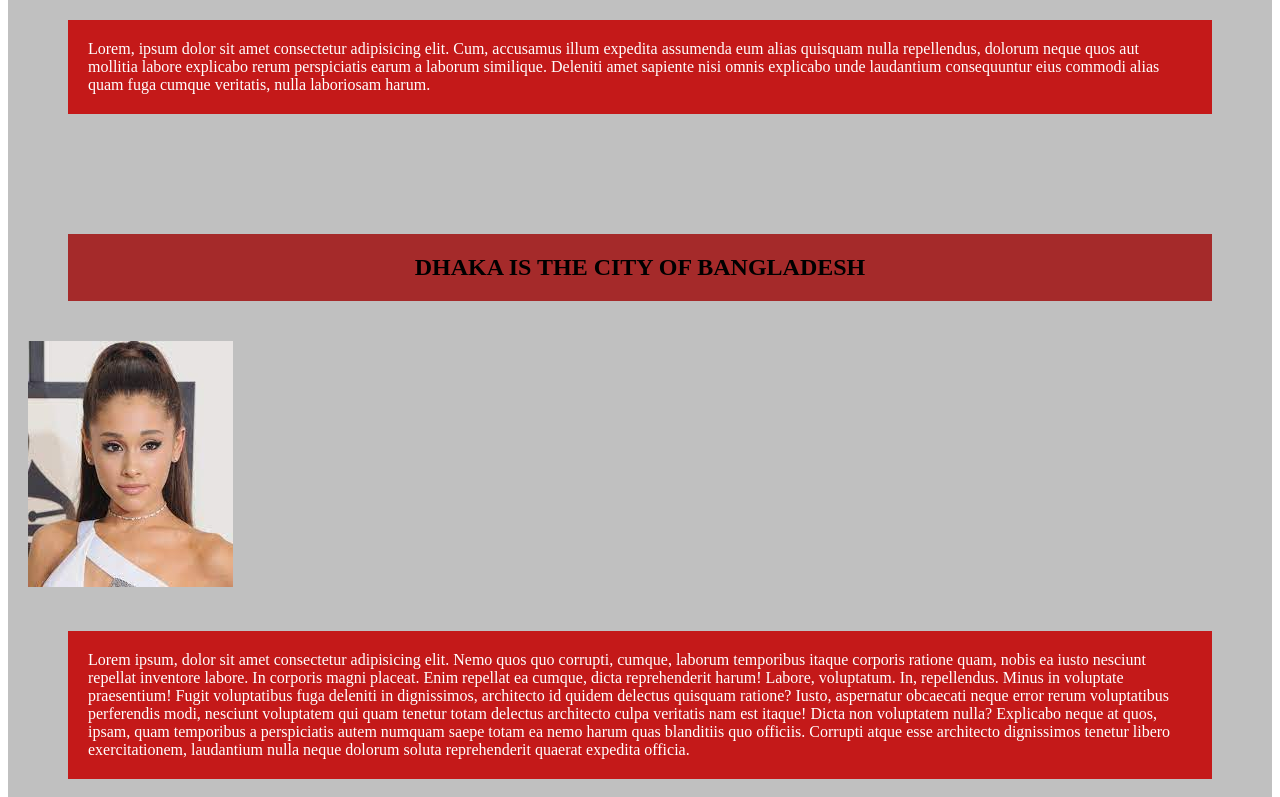
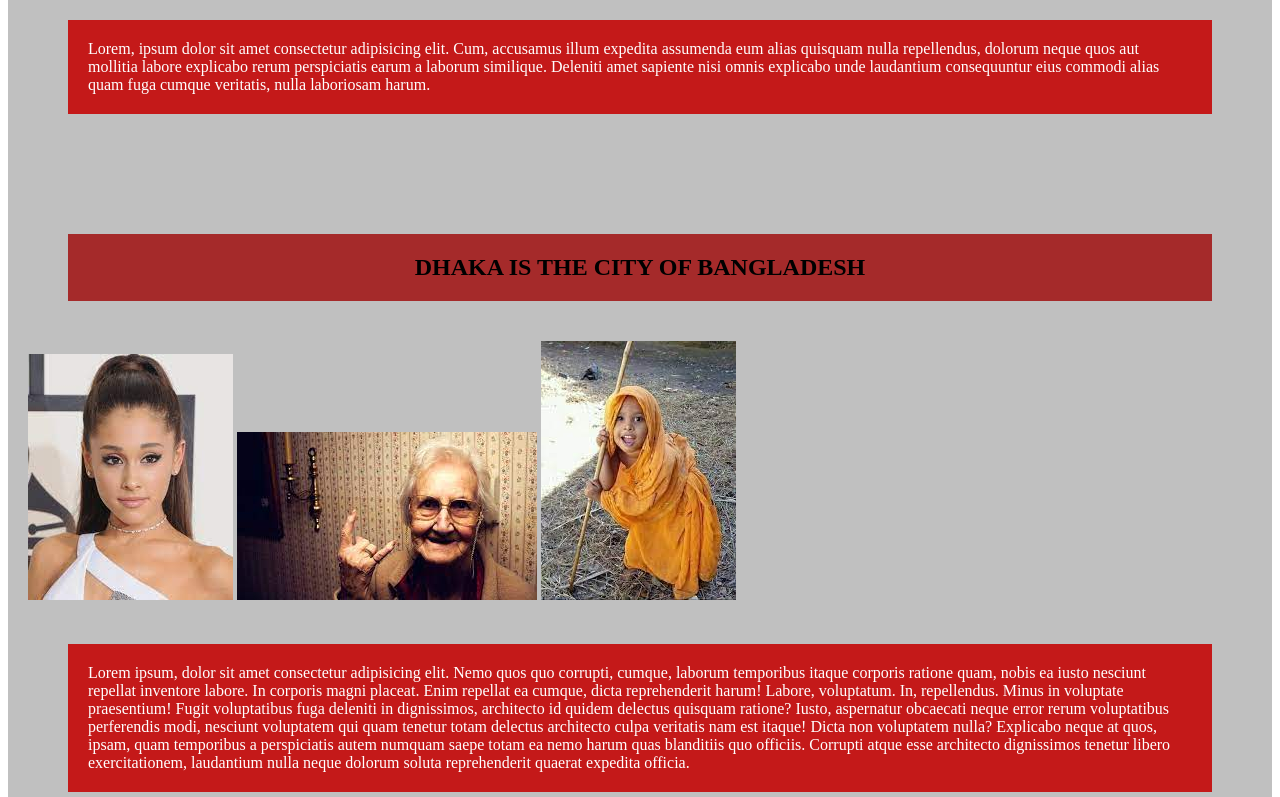
Before and after one commit to Aburaian/my-repu, a plain HTML site: page index.html in a window 1280 px wide. Shown: the part 368-1165 px from the top of the page. Drawn offline with Linux system fonts and the light colour scheme.

Commit message:
two images add

```diff
--- a/index.html
+++ b/index.html
@@ -17,6 +17,8 @@
     <div>
         <h2>dhaka is the city of bangladesh</h2>
         <img src="download.jpg" alt="">
+        <img src="grand ma/grandma.jpg" alt="">
+        <img src="grand ma/natipoti/natiput.jpg" alt="">
         <p>Lorem ipsum, dolor sit amet consectetur adipisicing elit. Nemo quos quo corrupti, cumque, laborum temporibus itaque corporis ratione quam, nobis ea iusto nesciunt repellat inventore labore. In corporis magni placeat. Enim repellat ea cumque, dicta reprehenderit harum! Labore, voluptatum. In, repellendus. Minus in voluptate praesentium! Fugit voluptatibus fuga deleniti in dignissimos, architecto id quidem delectus quisquam ratione? Iusto, aspernatur obcaecati neque error rerum voluptatibus perferendis modi, nesciunt voluptatem qui quam tenetur totam delectus architecto culpa veritatis nam est itaque! Dicta non voluptatem nulla? Explicabo neque at quos, ipsam, quam temporibus a perspiciatis autem numquam saepe totam ea nemo harum quas blanditiis quo officiis. Corrupti atque esse architecto dignissimos tenetur libero exercitationem, laudantium nulla neque dolorum soluta reprehenderit quaerat expedita officia.</p>
     </div>
 </body>
```
